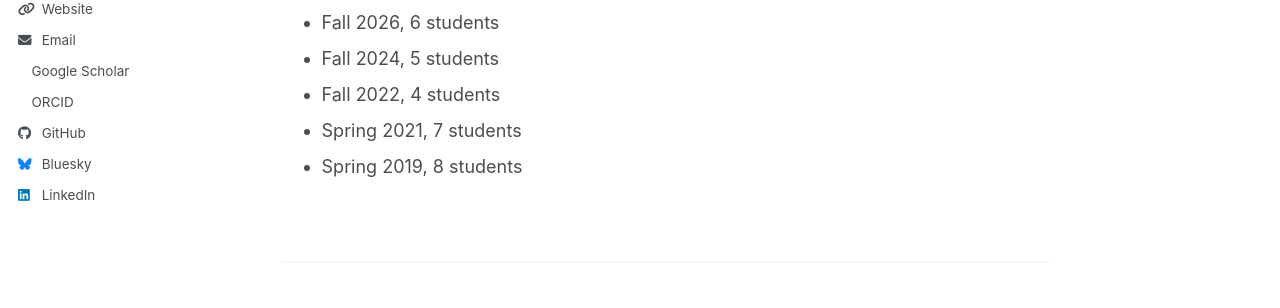
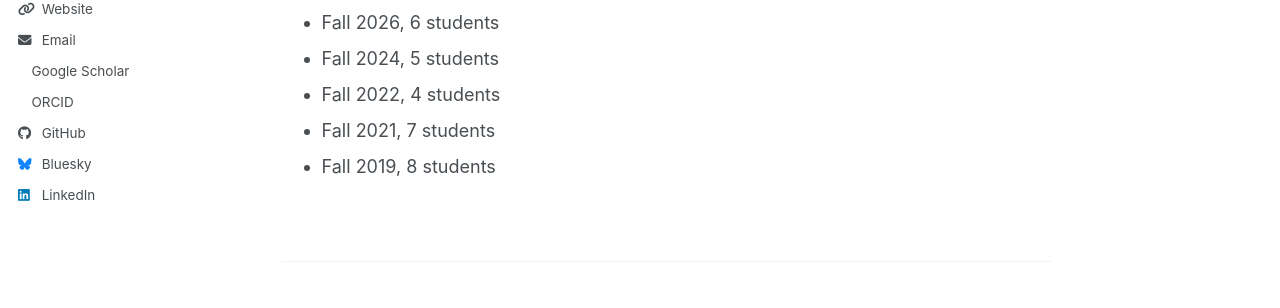
Before and after one commit to timothyott/timothyott.github.io, a Jekyll site: the page built from _teaching/BUSI899.md, in a window 1280 px wide and 1047 px high. Shown: the part 374-682 px from the top of the window. Built offline with Jekyll 4.4.1, drawn with Linux system fonts in a browser that asks for light colours; a style sheet for code colours, icons or effects is not loaded.

Commit message:
Update BUSI899.md

```diff
--- a/_teaching/BUSI899.md
+++ b/_teaching/BUSI899.md
@@ -13,5 +13,5 @@ A disproportionate number of “Best Paper” and “Most Interesting Paper” s
 * Fall 2026, 6 students
 * Fall 2024, 5 students
 * Fall 2022, 4 students
-* Spring 2021, 7 students
-* Spring 2019, 8 students
+* Fall 2021, 7 students
+* Fall 2019, 8 students
```
